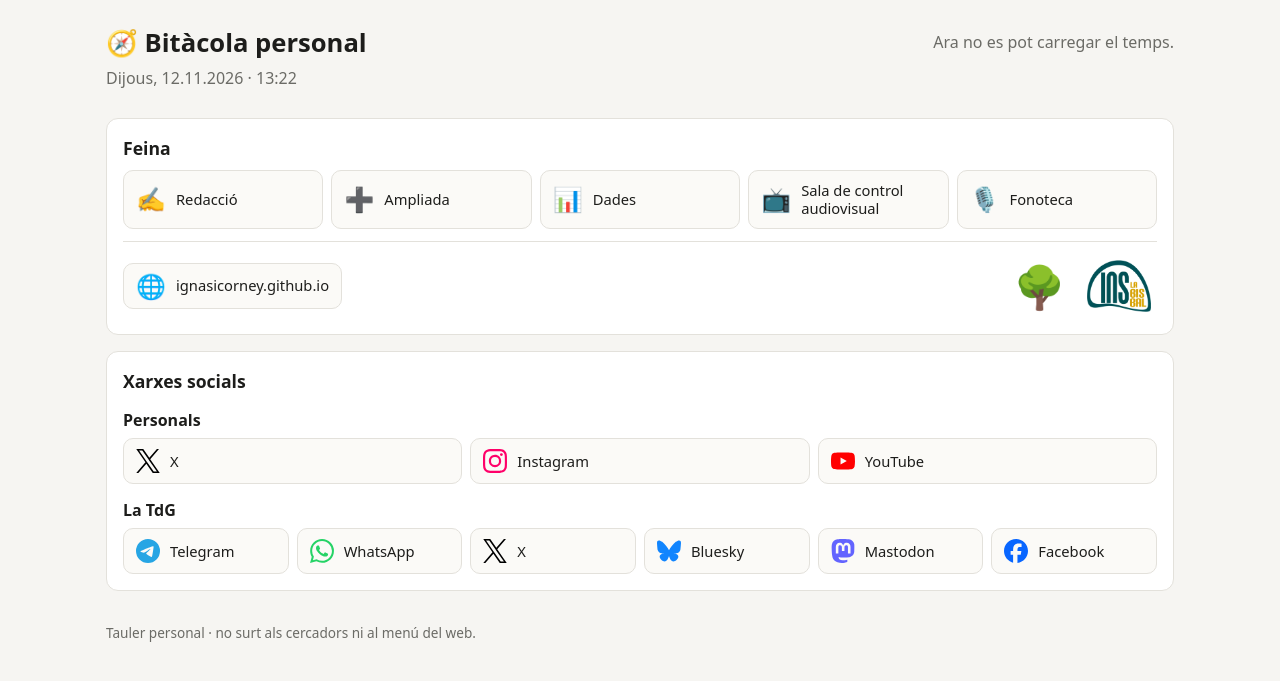
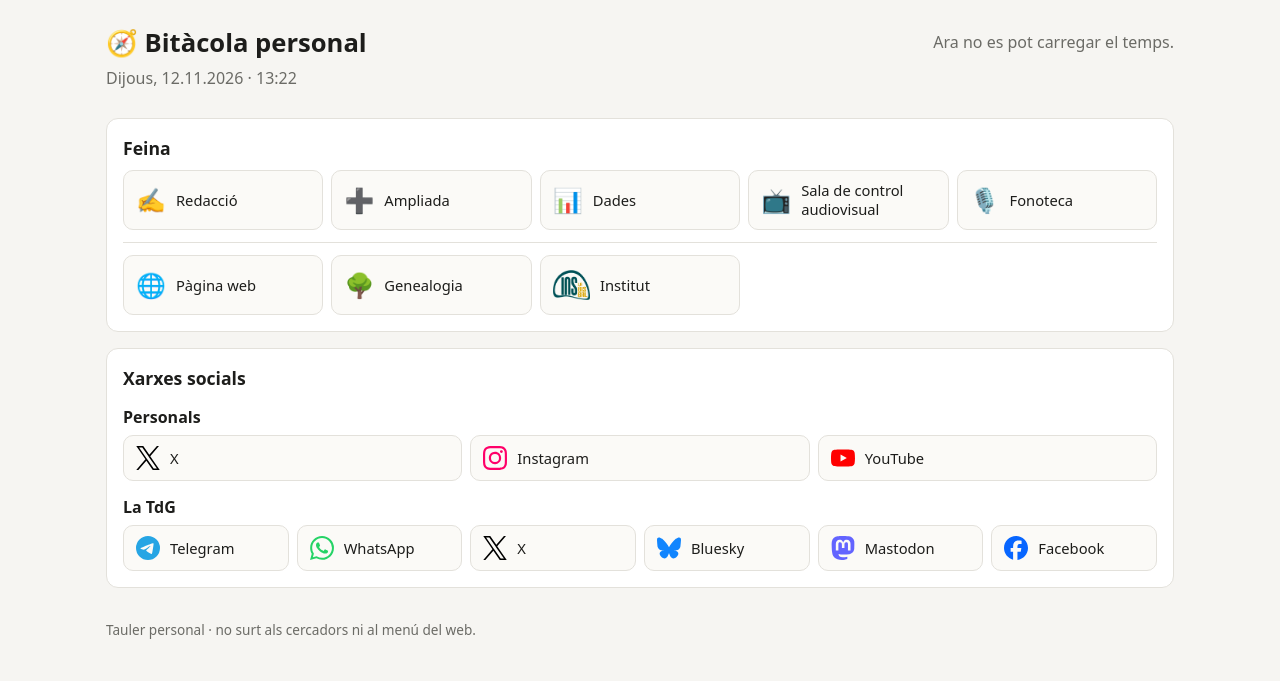
Before and after one commit to ignasicorney/ignasicorney.github.io, a Jekyll site: the page built from tauler/index.html, in a window 1280 px wide. Shown: the top 681 px of the page. Built offline with Jekyll 4.4.1, drawn with Linux system fonts in a browser that asks for light colours.

Commit message:
Bitàcola: web, genealogia i Institut en fitxes com les de La TdG
Co-Authored-By: Claude Opus 5.5 <noreply@anthropic.com>
Claude-Session: https://claude.ai/code/session_01JwSTm3RdN2VDpE8xHU5eQY

```diff
--- a/tauler/index.html
+++ b/tauler/index.html
@@ -366,10 +366,15 @@ a.tira-it:hover{color:var(--accent);text-decoration:underline}
 .temps-dalt .temps-cap,.temps-dalt .temps-linia,.temps-dalt .temps-dies{justify-content:flex-end}
 @media (max-width:600px){.temps-dalt{flex:1 1 100%;margin:0 0 12px;text-align:left}.temps-dalt .temps-cap,.temps-dalt .temps-linia,.temps-dalt .temps-dies{justify-content:flex-start}}
 /* 12.11.2026: un sol bloc «Feina»: La TdG, i a sota la web, l'arbre i l'Institut */
-.feina-peu{display:flex;align-items:center;gap:10px 16px;flex-wrap:wrap;margin-top:12px;padding-top:12px;border-top:1px solid var(--linia)}
-.feina-peu .tdg-acces{flex:0 1 auto}
-.feina-botons{display:flex;align-items:center;gap:10px;margin-left:auto}
-.feina-botons .logo-boto,.feina-botons .gen-boto{margin-left:0}
+#feina .tdg-accessos{grid-template-columns:repeat(5,minmax(0,1fr))}
+#feina .tdg-acces{min-height:60px;box-sizing:border-box}
+@media (max-width:860px){#feina .tdg-accessos{grid-template-columns:repeat(3,minmax(0,1fr))}}
+@media (max-width:600px){#feina .tdg-accessos{grid-template-columns:repeat(2,minmax(0,1fr))}}
+.feina-peu{margin-top:12px;padding-top:12px;border-top:1px solid var(--linia)}
+.feina-obre{font:inherit;font-size:.92rem;text-align:left;cursor:pointer;width:100%}
+.feina-obre[aria-expanded="true"]{border-color:var(--accent);color:var(--accent)}
+.feina-obre:disabled{opacity:.6;cursor:wait}
+.feina-logo{height:1.9rem;width:auto;flex:none;display:block}
 </style>
 </head>
 <body>
@@ -411,12 +416,10 @@ a.tira-it:hover{color:var(--accent);text-decoration:underline}
       <a class="tdg-acces" target="_blank" rel="noopener" href="https://latdg.github.io/redaccio/tdt/"><span class="tdg-ico">📺</span><span>Sala de control audiovisual</span></a>
       <a class="tdg-acces" target="_blank" rel="noopener" href="https://latdg.github.io/tauler/fonoteca/"><span class="tdg-ico">🎙️</span><span>Fonoteca</span></a>
     </div>
-    <div class="feina-peu">
-      <a class="tdg-acces" target="_blank" rel="noopener" href="/"><span class="tdg-ico">🌐</span><span>ignasicorney.github.io</span></a>
-      <div class="feina-botons">
-        <button type="button" class="logo-boto gen-boto" id="genBoto" aria-expanded="false" aria-controls="genealogia" title="Obre la genealogia">🌳</button>
-        <button type="button" class="logo-boto" id="instBoto" aria-expanded="false" aria-controls="institut" title="Obre l'Institut"><img src="logo-ins.png" alt="INS la Bisbal" class="logo-inst"></button>
-      </div>
+    <div class="tdg-accessos feina-peu">
+      <a class="tdg-acces" target="_blank" rel="noopener" href="/"><span class="tdg-ico">🌐</span><span>Pàgina web</span></a>
+      <button type="button" class="tdg-acces feina-obre" id="genBoto" aria-expanded="false" aria-controls="genealogia" title="Obre la genealogia"><span class="tdg-ico">🌳</span><span>Genealogia</span></button>
+      <button type="button" class="tdg-acces feina-obre" id="instBoto" aria-expanded="false" aria-controls="institut" title="Obre l'Institut"><img src="logo-ins.png" alt="" class="feina-logo"><span>Institut</span></button>
     </div>
   </section>
   <section id="institut" class="ample" hidden>
```
